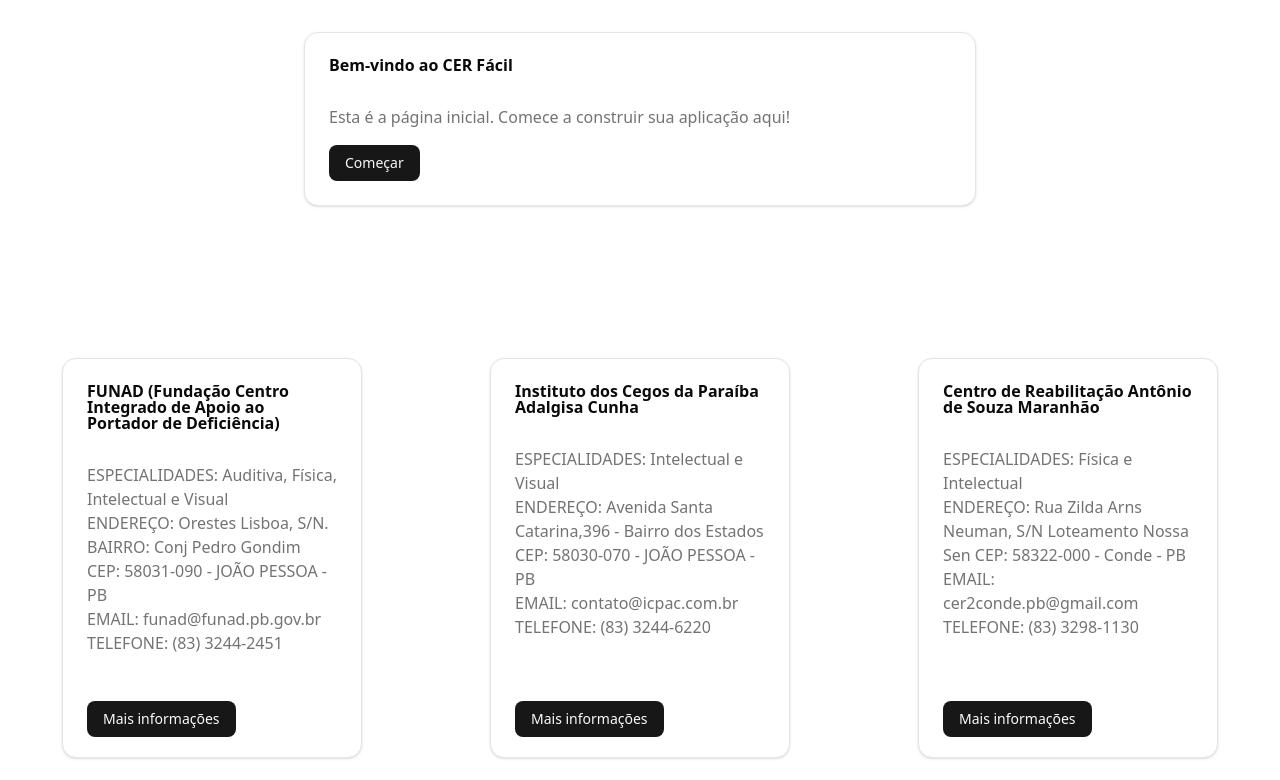
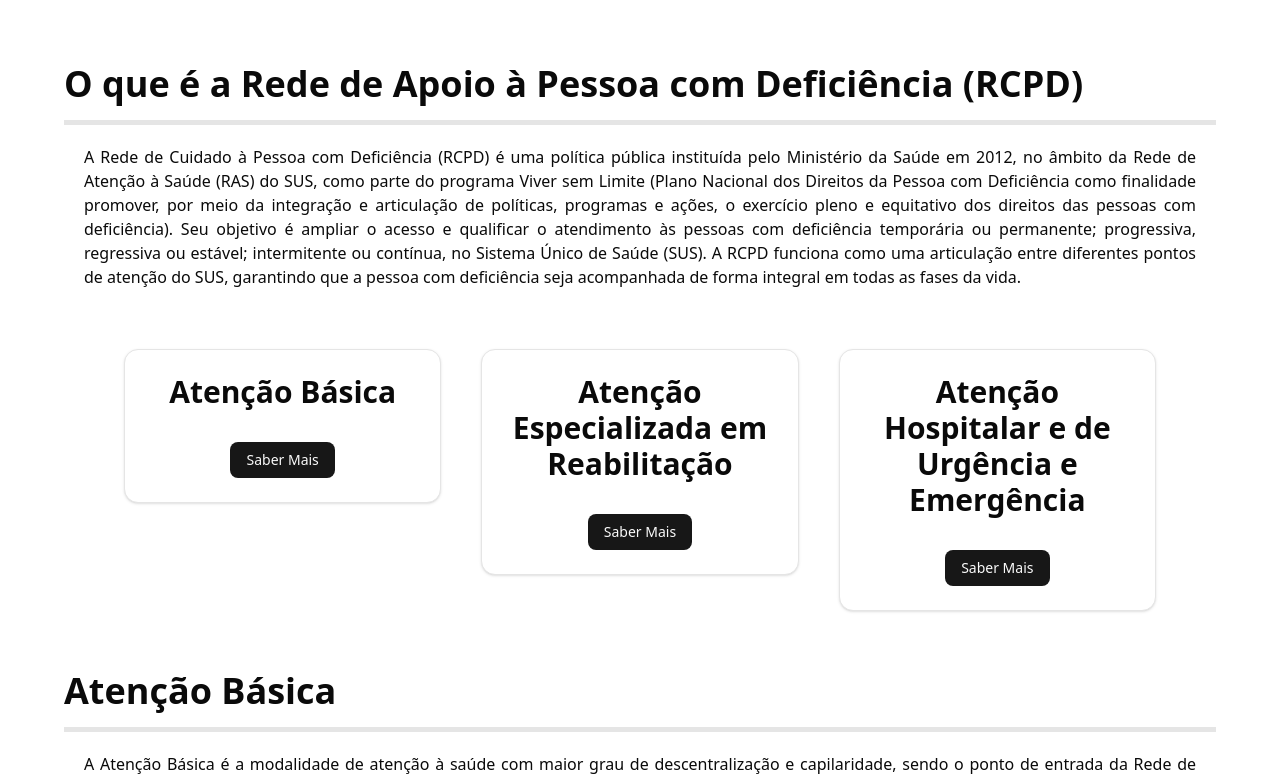
Before and after one commit to gustavdlima/cer-facil, a React (Vite) app: page / in a window 1280 px wide. Shown: the top 780 px of the page. Built offline with nearby package versions, Linux system fonts and the light colour scheme.

Commit message:
chore: remove unnused comments and migrate home components to home

```diff
--- a/src/App.tsx
+++ b/src/App.tsx
@@ -1,15 +1,10 @@
 import "./index.css";
 import Home from "./pages/home/Home";
-import NetworkInfo from "./pages/home/NetworkInfo";
-import CersCards from "./pages/home/CersCards";
-
 
 export function App() {
   return (
     <>
       <Home />
-      <CersCards />
-      <NetworkInfo />
     </>
   );
 }
--- a/src/pages/home/Home.tsx
+++ b/src/pages/home/Home.tsx
@@ -1,23 +1,11 @@
-import { Card, CardContent, CardDescription, CardHeader, CardTitle } from "@/components/ui/card";
-import { Button } from "@/components/ui/button";
+import CersCards from "./components/cers-cards/CersCards";
+import NetworkInfo from "./components/network-info/NetworkInfo";
 
 export default function Home() {
   return (
     <div className="container mx-auto p-8">
-      <Card className="max-w-2xl mx-auto">
-        <CardHeader>
-          <CardTitle>Bem-vindo ao CER Fácil</CardTitle>
-          <CardDescription>
-          </CardDescription>
-        </CardHeader>
-        <CardContent>
-          <p className="text-muted-foreground mb-4">
-            Esta é a página inicial. Comece a construir sua aplicação aqui!
-          </p>
-          <Button>Começar</Button>
-        </CardContent>
-      </Card>
+      <NetworkInfo />
+      <CersCards />
     </div>
-
   );
 }
--- a/src/pages/home/NetworkInfo.tsx
+++ b/src/pages/home/components/network-info/NetworkInfo.tsx
@@ -8,7 +8,7 @@
             <h1 className="font-bold text-5xl sm:text-4xl border-b-5 pb-4">O que é a Rede de Apoio à Pessoa com Deficiência (RCPD)</h1>
             <p className="m-5 text-justify">A Rede de Cuidado à Pessoa com Deficiência (RCPD) é uma política pública instituída pelo Ministério da Saúde em 2012, no âmbito da Rede de Atenção à Saúde (RAS) do SUS, como parte do programa Viver sem Limite (Plano Nacional dos Direitos da Pessoa com Deficiência como finalidade promover, por meio da integração e articulação de políticas, programas e ações, o exercício pleno e equitativo dos direitos das pessoas com deficiência). Seu objetivo é ampliar o acesso e qualificar o atendimento às pessoas com deficiência temporária ou permanente; progressiva, regressiva ou estável; intermitente ou contínua, no Sistema Único de Saúde (SUS). A RCPD funciona como uma articulação entre diferentes pontos de atenção do SUS, garantindo que a pessoa com deficiência seja acompanhada de forma integral em todas as fases da vida.</p>
 
-            <div className="grid grid-cols-3  m-10"> {/*div containing the three cards for the three atention points of the RCPD*/}
+            <div className="grid grid-cols-3  m-10">
                 <div  >
                     <Card className="max-w-2xl mx-auto m-5">
                         <CardHeader>
@@ -49,14 +49,14 @@
                 </div>
             </div>
 
-            <div> {/*div containing the text for the three atention points*/}
+            <div>
                 <div>
                     <h1 className="font-bold text-5xl sm:text-4xl border-b-5 pb-4">Atenção Básica</h1>
                     <p className="m-5 text-justify">A Atenção Básica é a modalidade de atenção à saúde com maior grau de descentralização e capilaridade, sendo o ponto de entrada da Rede de Cuidados à Pessoa com Deficiência (RCPD). Seus principais pontos de atenção incluem as Unidades Básicas de Saúde (UBS), a eMulti- Equipes Multiprofissionais e a Atenção Odontológica.
                         A Atenção Básica tem como funções coordenar o cuidado, ordenar a rede de atenção à saúde, identificar riscos, necessidades e demandas, além de utilizar e articular tecnologias de cuidado individual e coletivo. Entre suas ações estratégicas destacam-se: identificação precoce de deficiências, acompanhamento de recém-nascidos de alto risco, educação em saúde voltada à prevenção de acidentes, acompanhamento domiciliar, apoio às famílias e orientação no ambiente escolar, garantindo acessibilidade e inclusão.
                     </p>
 
-                    <div className="m-5"> {/*div containing the text for the different components of the respective atention point*/}
+                    <div className="m-5">
                         <h2 className="font-bold text-5xl sm:text-2xl">Componentes da Atenção Básica</h2>
                         <div className="m-5">
                             <div>
@@ -83,7 +83,7 @@
                     <h1 className="font-bold text-5xl sm:text-4xl border-b-5 pb-4">Atenção Especializada em Reabilitação</h1>
                     <p className="m-5 text-justify">A Atenção Especializada em Reabilitação da Rede de Cuidados à Pessoa com Deficiência (RCPD) abrange ações voltadas à reabilitação auditiva, física, visual, intelectual, ostomia e múltiplas deficiências. Esse componente é formado por diferentes pontos de atenção, incluindo Serviços de Reabilitação especializados, Centros Especializados em Reabilitação (CER), Centros de Especialidades Odontológicas (CEO) e Oficinas Ortopédicas, todos integrados à rede para garantir atendimento contínuo e coordenado.</p>
 
-                    <div className="m-5"> {/*div containing the text for the different components of the respective atention point*/}
+                    <div className="m-5">
                         <h2 className="font-bold text-5xl sm:text-2xl">Componentes Atenção Especializada em Reabilitação</h2>
                         <div className="m-5">
                             <div>
@@ -105,10 +105,7 @@
                 <div>
                     <h1 className="font-bold text-5xl sm:text-4xl border-b-5 pb-4">Atenção Hospitalar e de Urgência e Emergência</h1>
                     <p className="m-5 text-justify">A Atenção Hospitalar e de Urgência e Emergência na Rede de Cuidados à Pessoa com Deficiência visa garantir atendimento imediato e especializado a pessoas com deficiência em situações críticas de saúde.</p>
-
-
                 </div>
-
             </div>
         </div>
     )
```
Also changed, not shown: src/pages/home/components/cers-cards/CersCards.tsx (renamed from src/pages/home/CersCards.tsx).
